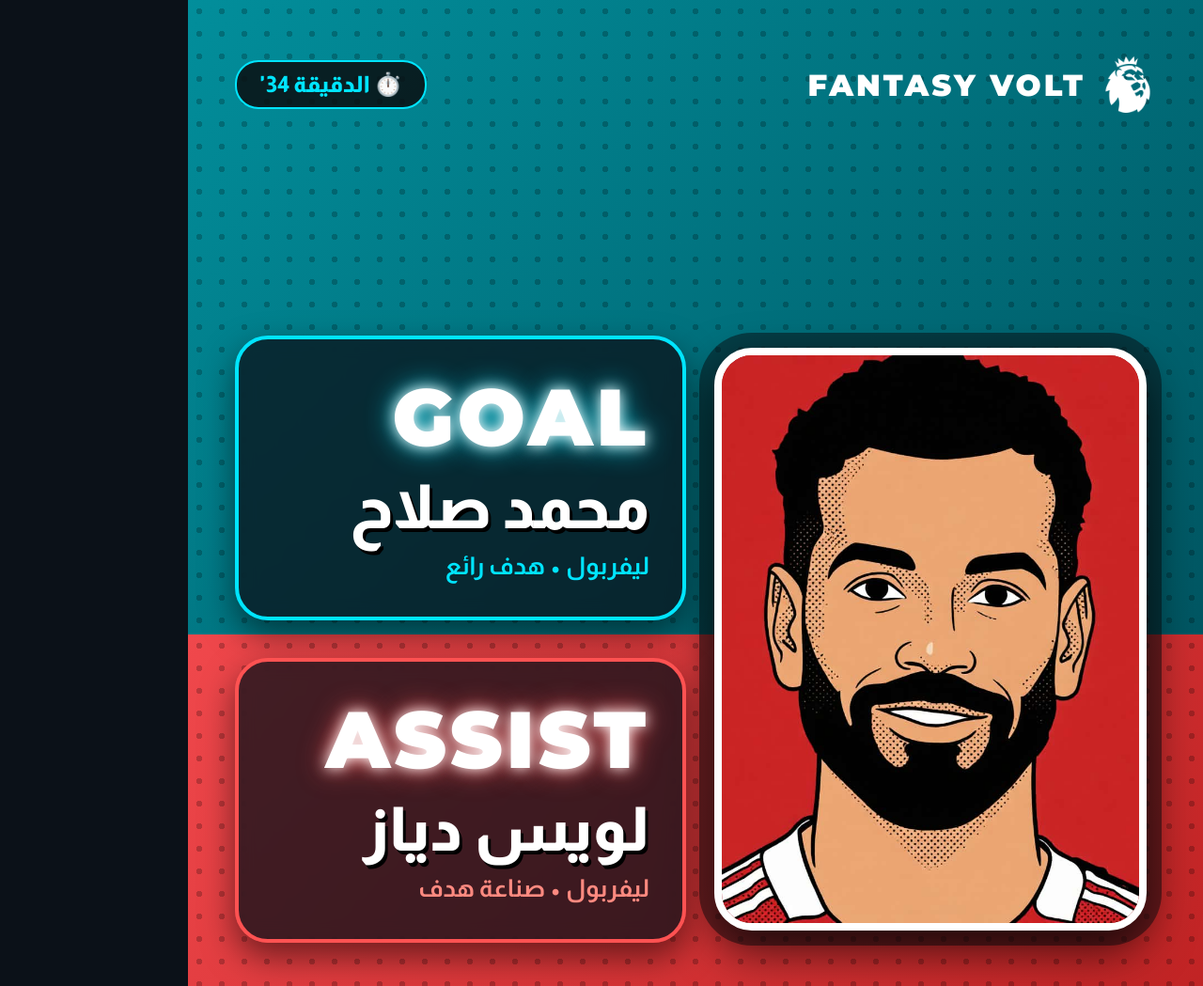
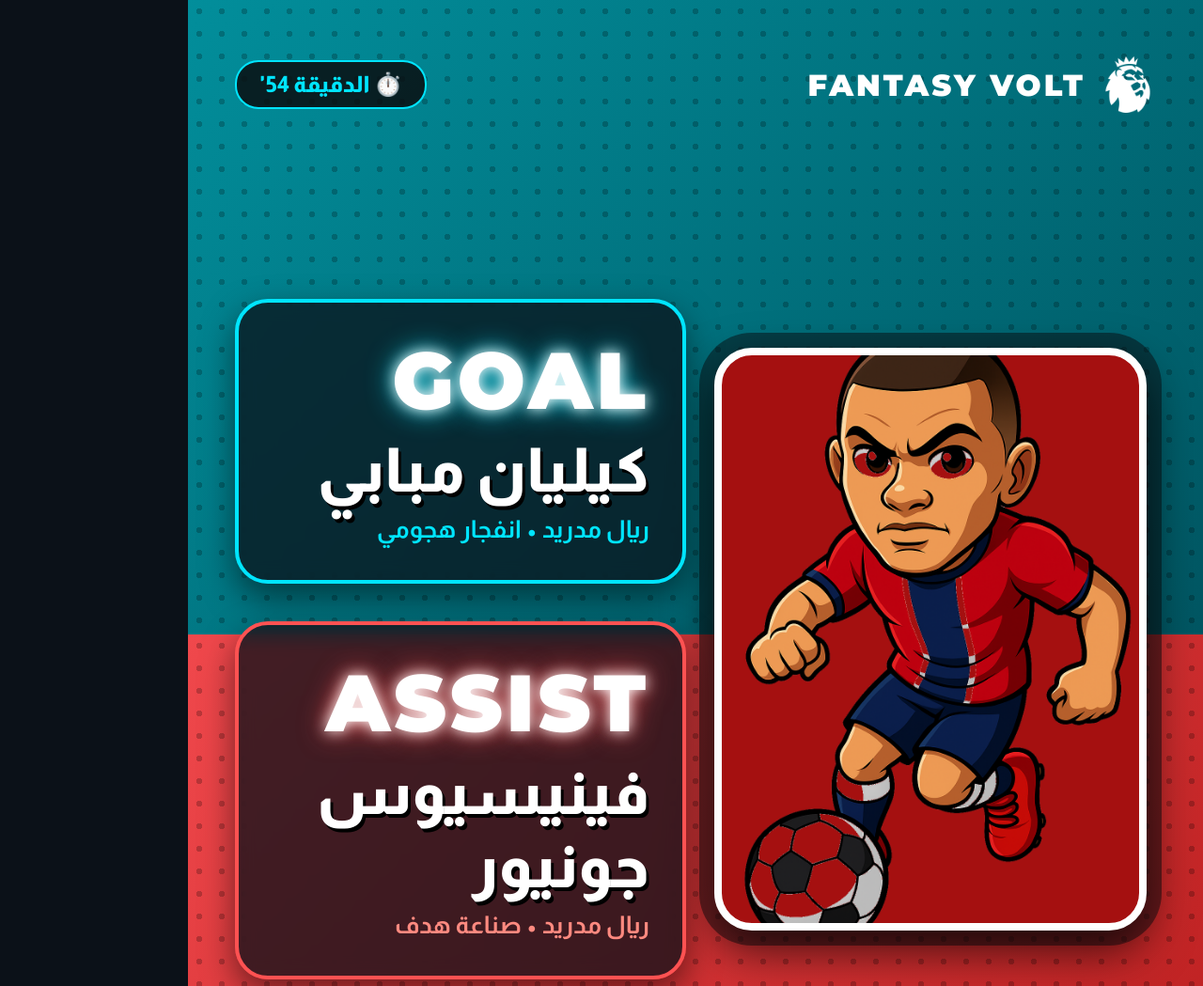
Before and after one commit to megomogzz55/Volt-bot, a plain HTML site: page templates/temp_vector_goal.html in a window 1280 px wide. Shown: the top 1049 px of the page at 94% size. Drawn offline with Linux system fonts and the light colour scheme; files whose address does not match are found by name.

Commit message:
feat: Kylian Mbappe vector cartoon asset and card generation

```diff
--- a/templates/temp_vector_goal.html
+++ b/templates/temp_vector_goal.html
@@ -100,24 +100,24 @@
         <div class="brand-lion"></div>
         <div class="brand-title">FANTASY VOLT</div>
       </div>
-      <div class="match-pill">⏱️ الدقيقة 34'</div>
+      <div class="match-pill">⏱️ الدقيقة 54'</div>
     </div>
     <div class="main-grid">
       <div class="vector-hero-container">
         <div class="vector-frame">
-          <img class="vector-img" src="file:///C:/Users/Mogz/fantasy-volt/assets/vectors/salah_pop.jpg" alt="محمد صلاح">
+          <img class="vector-img" src="file:///C:/Users/Mogz/fantasy-volt/assets/vectors/mbappe_transparent.png" alt="كيليان مبابي">
         </div>
       </div>
       <div class="details-container">
         <div class="action-block">
           <div class="action-tag">GOAL</div>
-          <div class="player-name">محمد صلاح</div>
-          <div class="team-sub">ليفربول • هدف رائع</div>
+          <div class="player-name">كيليان مبابي</div>
+          <div class="team-sub">ريال مدريد • انفجار هجومي</div>
         </div>
         <div class="action-block assist-block">
           <div class="action-tag assist-tag">ASSIST</div>
-          <div class="player-name">لويس دياز</div>
-          <div class="team-sub assist-team">ليفربول • صناعة هدف</div>
+          <div class="player-name">فينيسيوس جونيور</div>
+          <div class="team-sub assist-team">ريال مدريد • صناعة هدف</div>
         </div>
       </div>
     </div>
```
Also changed, not shown: assets/vectors/mbappe_cartoon.png (added), assets/vectors/mbappe_pop.jpg (added), assets/vectors/mbappe_transparent.png (added), 2 other files.
